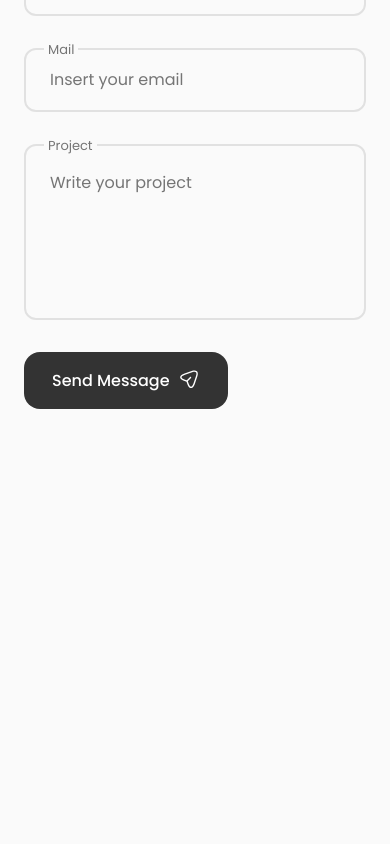
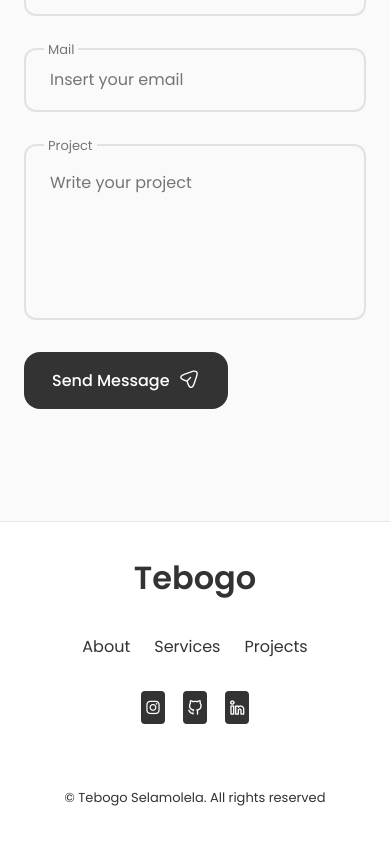
Before and after one commit to Selfmade20/portfolio, a React (Create React App) app: page / in a window 390 px wide. Shown: the part 4599-5443 px from the top of the page. Before the commit the page ends 5168 px from the top, so only its background shows below. Built offline with nearby package versions, Linux system fonts and the light colour scheme.

Commit message:
Creating the footer section

```diff
--- a/src/App.js
+++ b/src/App.js
@@ -1,6 +1,7 @@
 import './App.css';
 import About from './Components/About/About';
 import Contact from './Components/Contact/Contact';
+import Footer from './Components/Footer/Footer';
 import Header from './Components/Header/Header';
 import Home from './Components/Home/Home';
 import Qualifications from './Components/Qualifications/Qualifications';
@@ -18,6 +19,7 @@
         <Services />
         <Qualifications/>
         <Contact />
+        <Footer/>
       </main>
     </div>
   );
--- /dev/null
+++ b/src/Components/Footer/Footer.css
@@ -0,0 +1,64 @@
+.footer {
+    background-color: var(--container-color);
+    border-top: 1px solid rgba(0, 0, 0, 0.1);
+}
+
+.footer__container {
+    padding: 2rem 0 6rem;
+}
+
+.footer__title,
+.footer__link {
+    color: var(--title-color);
+}
+
+.footer__title {
+    text-align: center;
+    margin-bottom: var(--mb-2);
+}
+
+.footer__link:hover {
+    color: var(--title-color-dark);
+}
+
+.footer__list {
+    display: flex;
+    justify-content: center;
+    column-gap: 1.5rem;
+    margin-bottom: var(--mb-2);
+}
+
+.footer__social {
+    display: flex;
+    justify-content: center;
+    column-gap: 1.125rem;
+}
+
+.footer__social-link {
+    background-color: var(--title-color);
+    color: var(--container-color);
+    font-size: 1.125rem;
+    padding: 0.4rem;
+    border-radius: 0.5rem;
+    display: inline-flex;
+}
+
+.footer__social-link:hover {
+    background-color: var(--title-color-dark);
+}
+
+.footer__copy {
+    display: block;
+    margin-top: 4rem;
+    color: var(--title-color);
+    text-align: center;
+    font-size: var(--smaller-font-size);
+}
+
+    @media screen and (max-width: 992px){
+        .footer__social-link {
+            padding: 0.25rem;
+            border-radius: 0.25rem;
+            font-size: 1rem;
+        }
+    }
--- /dev/null
+++ b/src/Components/Footer/Footer.jsx
@@ -0,0 +1,44 @@
+import React from 'react'
+import './Footer.css'
+
+const Footer = () => {
+  return (
+  <footer className="footer">
+    <div className="footer__container container">
+        <h1 className="footer__title">Tebogo</h1>
+
+        <ul className="footer__list">
+            <li>
+                <a href="#about" className="footer__link">About</a>
+            </li>
+
+            <li>
+                <a href="#services" className="footer__link">Services</a>
+            </li>
+
+            <li>
+                <a href="#" className="footer__link">Projects</a>
+            </li>
+        </ul>
+
+        <div className="footer__social">
+        <a href="https://www.instagram.com/tebza_fx/" className="footer__social-link" target='_blank'>
+        <i class="uil uil-instagram"></i>
+        </a>
+
+        <a href="https://github.com/Selfmade20" className="footer__social-link" target='_blank'>
+        <i class="uil uil-github-alt"></i>
+        </a>
+
+        <a href="https://www.linkedin.com/in/tebogo-selamolela-a86090159/" className="footer__social-link" target='_blank'>
+        <i class="uil uil-linkedin-alt"></i>
+        </a>
+        </div>
+
+        <span className="footer__copy">&#169; Tebogo Selamolela. All rights reserved</span>
+    </div>
+  </footer>
+  )
+}
+
+export default Footer
```
